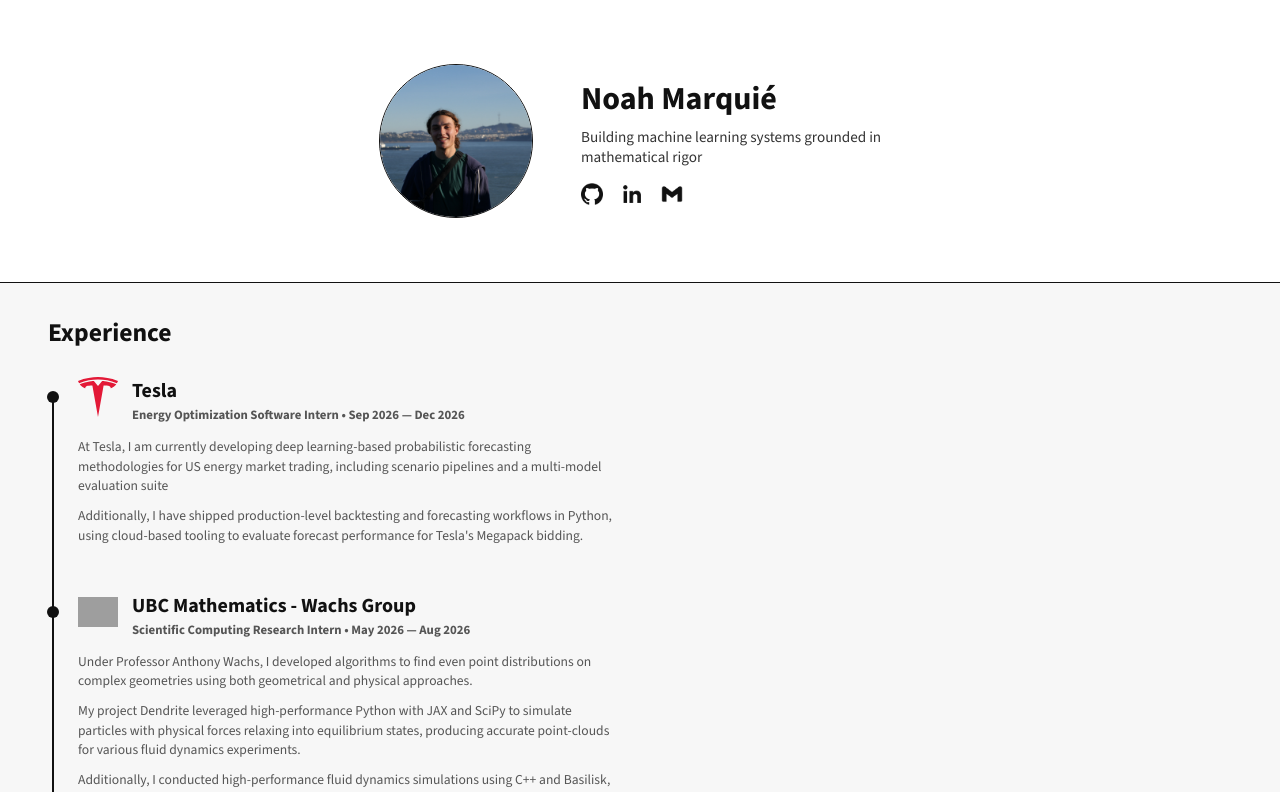
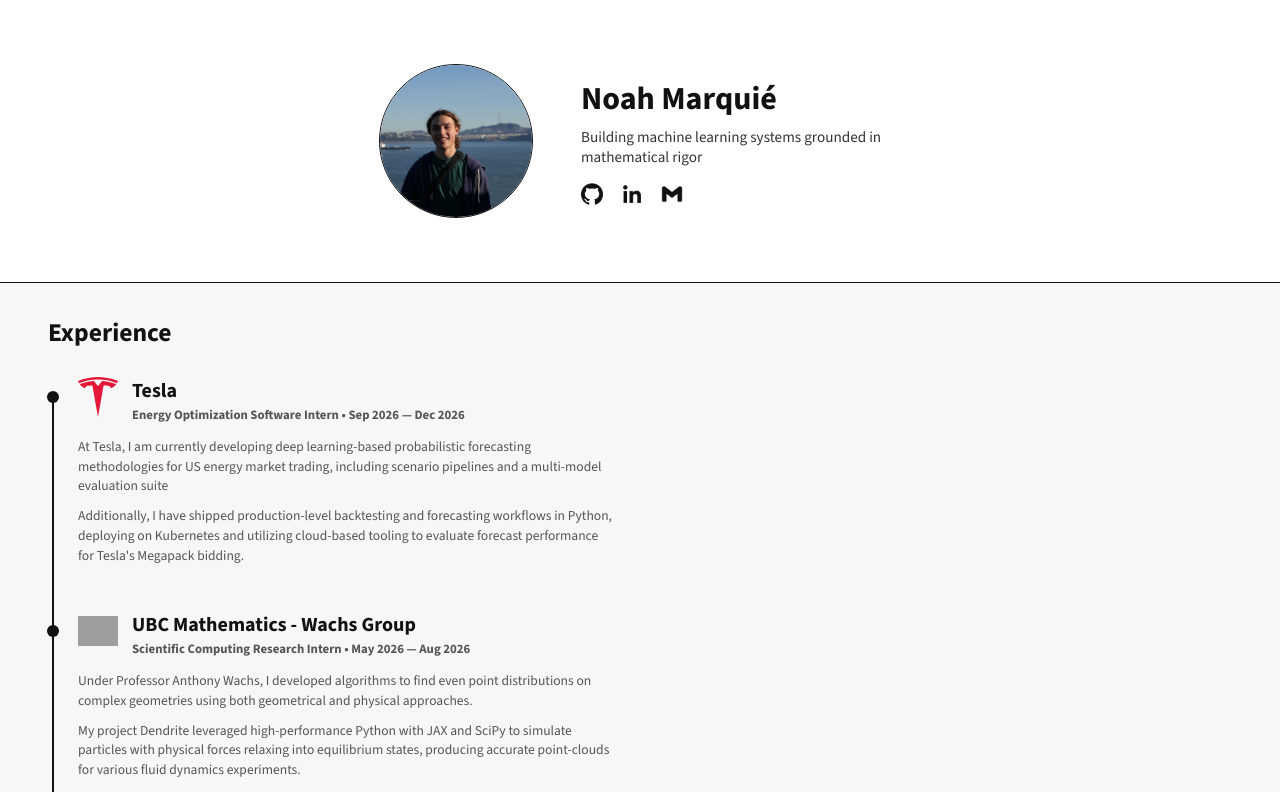
Before and after one commit to noahmarquie1/portfolio, a React (Vite) app: page / in a window 1280 px wide. Shown: the top 792 px of the page. Built offline with nearby package versions, Linux system fonts and the light colour scheme; grey boxes are pictures that could not be loaded.

Commit message:
changed tesla resume line

```diff
--- a/src/components/Experience.tsx
+++ b/src/components/Experience.tsx
@@ -39,7 +39,7 @@ const EXPERIENCES: ExperienceData[] = [
     logo: teslaLogo,
     description: [
       "At Tesla, I am currently developing deep learning-based probabilistic forecasting methodologies for US energy market trading, including scenario pipelines and a multi-model evaluation suite",
-      "Additionally, I have shipped production-level backtesting and forecasting workflows in Python, using cloud-based tooling to evaluate forecast performance for Tesla's Megapack bidding.",
+      "Additionally, I have shipped production-level backtesting and forecasting workflows in Python, deploying on Kubernetes and utilizing cloud-based tooling to evaluate forecast performance for Tesla's Megapack bidding.",
     ],
   },
   {
```
